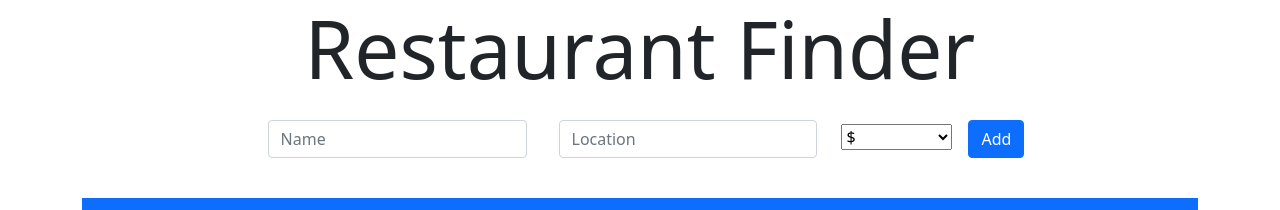
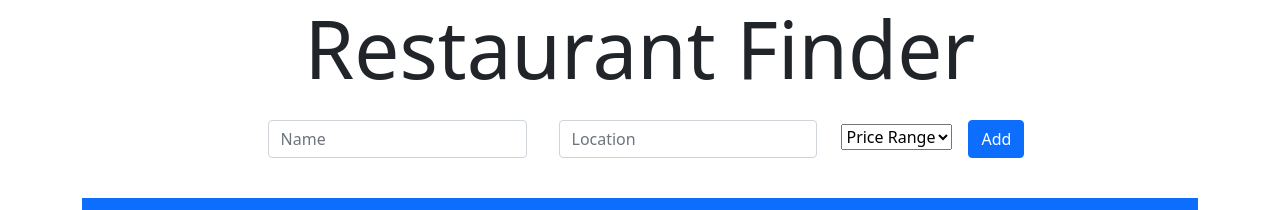
Before and after one commit to TurhanErgene/Yelp, a React (Create React App) app in the folder client/: page / in a window 1280 px wide. Shown: the top 210 px of the page. Built offline with nearby package versions, Linux system fonts and the light colour scheme; no server answers.

Commit message:
add Restaurant

```diff
--- a/client/src/components/AddRestaurant.jsx
+++ b/client/src/components/AddRestaurant.jsx
@@ -1,18 +1,24 @@
-import React from 'react'
+import React, { useState } from 'react'
 
 const AddRestaurant = () => {
+
+  const [name, setName] = useState("")
+  const [location, setLocation] = useState("")
+  const [price_range, setPriceRange] = useState("Price Range")
+
+
   return (
     <div className="mb-4 d-flex justify-content-around">
       <form action="">
         <div className="d-flex justify-content-around my-3">
           <div className="col-md-4 mx-3">
-            <input type="text" className="form-control" placeholder="Name"/>
+            <input value={name} onChange={e => setName(e.target.value)} className="form-control" placeholder="Name"/>
           </div>
           <div className="col-md-4 mx-3">
-            <input type="text" className="form-control" placeholder="Location"/>
+            <input value={location} onChange={e => setLocation(e.target.value)} type="text" className="form-control" placeholder="Location"/>
           </div>
           <div className="col mx-2">
-            <select className="custom-select my-1 mr-sm-2">
+            <select value={price_range} onChange={e => setName(e.target.value)} className="custom-select my-1 mr-sm-2">
               <option disabled>Price Range</option>
               <option value="1">$</option>
               <option value="2">$$</option>
```
